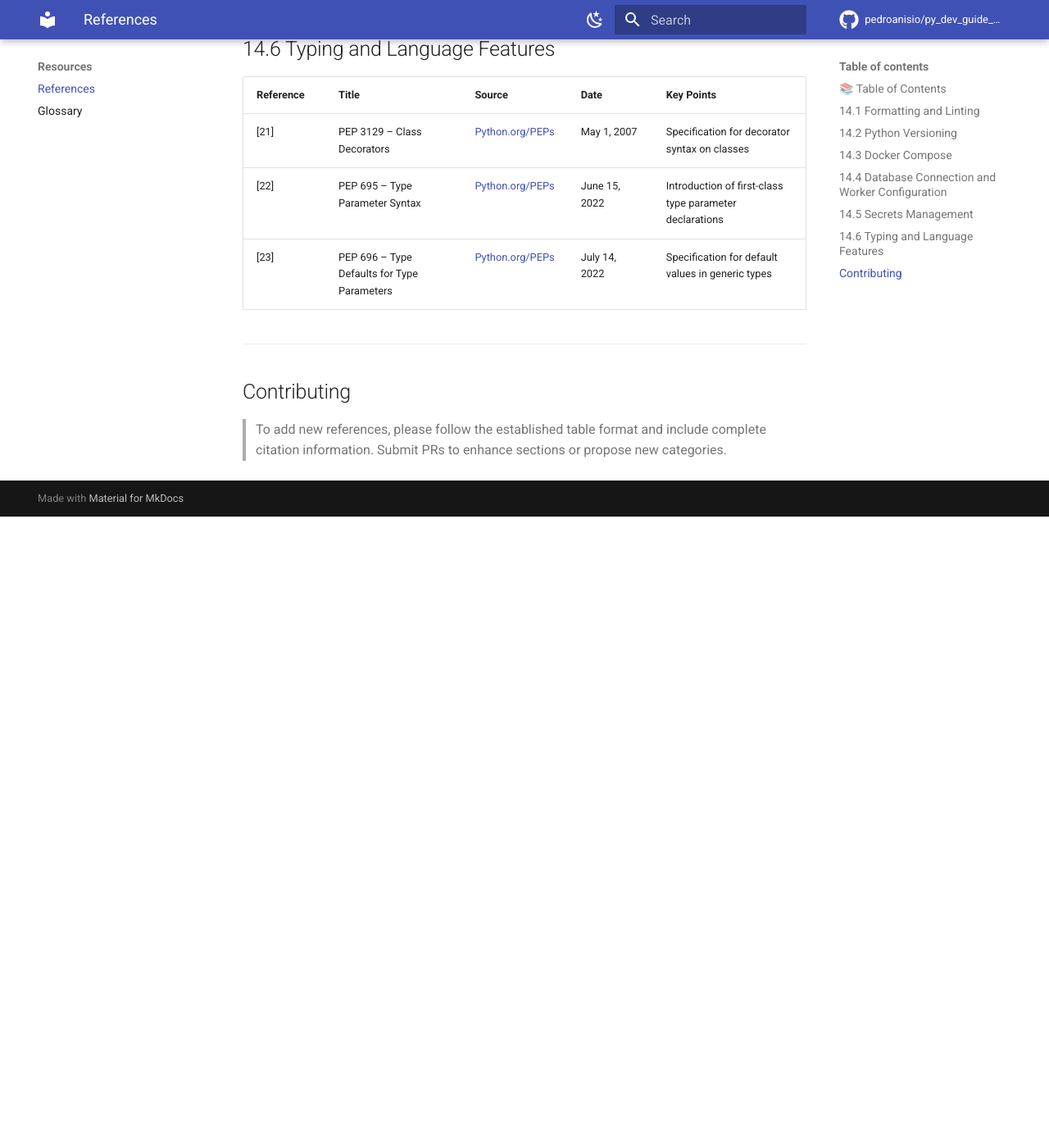
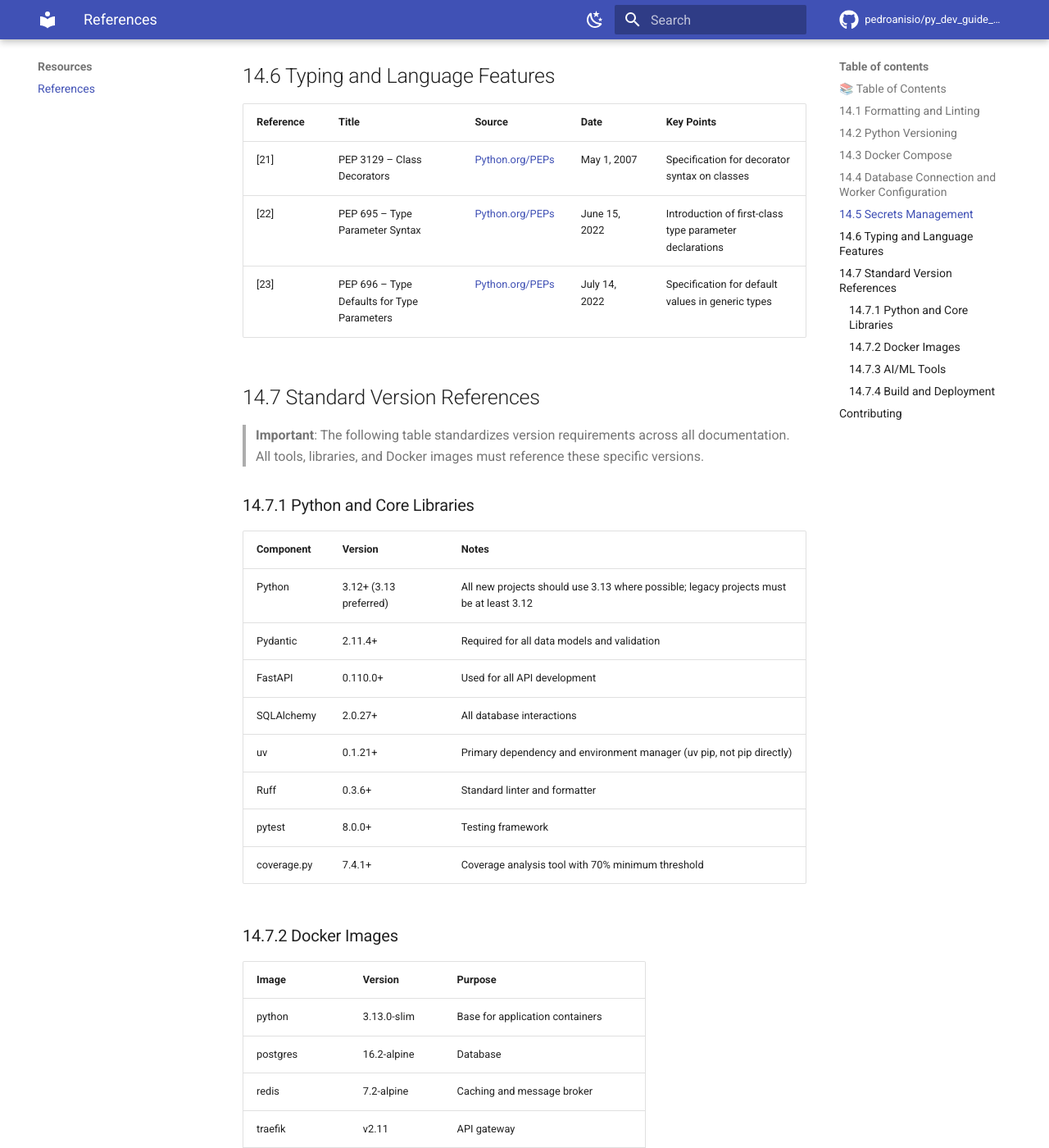
Before and after one commit to pedroanisio/py_dev_guide_2025, an MkDocs documentation site: the page built from docs/references.md, in a window 1280 px wide and 1400 px high, scrolled down 3081 px. Shown: the whole window at 82% size. Built offline with MkDocs 1.6.1 and Material for MkDocs 9.7.7, drawn with Linux system fonts in a browser that asks for light colours; comment, search, counter and statistics services are not loaded; before the commit the page ends 3711 px from its top, so only the background shows below that; some of the changed text lies outside the part shown.

Commit message:
Add design patterns section to documentation and standardize version references across AI and tooling. Updated mkdocs.yml to include a new navigation entry for design patterns. Enhanced ai.md with versioning details for various tools and libraries, and introduced a new references section to standardize version requirements for Python, libraries, and Docker images. Improved overall organization and clarity in the documentation.

```diff
--- a/docs/references.md
+++ b/docs/references.md
@@ -9,6 +9,7 @@
 - [14.4 Database Connection and Worker Configuration](#144-database-connection-and-worker-configuration)
 - [14.5 Secrets Management](#145-secrets-management)
 - [14.6 Typing and Language Features](#146-typing-and-language-features)
+- [14.7 Standard Version References](#147-standard-version-references)
 
 ---
 
@@ -65,6 +66,58 @@
 | [22] | PEP 695 – Type Parameter Syntax | [Python.org/PEPs](https://peps.python.org/pep-0695/) | June 15, 2022 | Introduction of first-class type parameter declarations |
 | [23] | PEP 696 – Type Defaults for Type Parameters | [Python.org/PEPs](https://peps.python.org/pep-0696/) | July 14, 2022 | Specification for default values in generic types |
 
+## 14.7 Standard Version References
+
+> **Important**: The following table standardizes version requirements across all documentation. All tools, libraries, and Docker images must reference these specific versions.
+
+### 14.7.1 Python and Core Libraries
+
+| Component | Version | Notes |
+|-----------|---------|-------|
+| Python | 3.12+ (3.13 preferred) | All new projects should use 3.13 where possible; legacy projects must be at least 3.12 |
+| Pydantic | 2.11.4+ | Required for all data models and validation |
+| FastAPI | 0.110.0+ | Used for all API development |
+| SQLAlchemy | 2.0.27+ | All database interactions |
+| uv | 0.1.21+ | Primary dependency and environment manager (uv pip, not pip directly) |
+| Ruff | 0.3.6+ | Standard linter and formatter |
+| pytest | 8.0.0+ | Testing framework |
+| coverage.py | 7.4.1+ | Coverage analysis tool with 70% minimum threshold |
+
+### 14.7.2 Docker Images
+
+| Image | Version | Purpose |
+|-------|---------|---------|
+| python | 3.13.0-slim | Base for application containers |
+| postgres | 16.2-alpine | Database |
+| redis | 7.2-alpine | Caching and message broker |
+| traefik | v2.11 | API gateway |
+| dpage/pgadmin4 | 8.3 | Database management (avoid :latest) |
+| ollama/ollama | 0.1.27 | LLM serving |
+| nvidia/cuda | 12.1.1-runtime | GPU compute base |
+
+### 14.7.3 AI/ML Tools
+
+| Tool | Version | Purpose |
+|------|---------|---------|
+| vLLM | 0.4.2+ | High-throughput LLM serving |
+| HuggingFace text-generation-inference | 2.0.1+ | Multi-GPU inference |
+| LiteLLM | 1.19.0+ | OpenAI-compatible API layer |
+| sentence-transformers | 2.5.0+ | Text embeddings |
+| Ray | 2.9.0+ | Distributed computing |
+| Qdrant | 1.7.3+ | Vector database |
+| MLflow | 2.10.0+ | Experiment tracking |
+
+### 14.7.4 Build and Deployment
+
+| Tool | Version | Purpose |
+|------|---------|---------|
+| Docker | 26.0.0+ | Container runtime |
+| Docker Compose | 2.24.0+ | Local development orchestration |
+| Kubernetes | 1.29+ | Production orchestration |
+| Celery | 5.3.6+ | Task queue |
+| Gunicorn | 21.2.0+ | WSGI server |
+| Uvicorn | 0.27.0+ | ASGI server |
+
 ---
 
 ## Contributing
--- a/mkdocs.yml
+++ b/mkdocs.yml
@@ -96,6 +96,7 @@
     - Modern Python Syntax: syntax.md
   - Architecture & Design:
     - Application Design: design.md
+    - Design Patterns: patterns.md
     - Testing: testing.md
     - Data Validation: validation.md
     - Logging & Observability: logging.md
@@ -109,7 +110,6 @@
     - Edge-Case Pitfalls: pitfalls.md
   - Resources:
     - References: references.md
-    - Glossary: glossary.md
 
 # Extra configurations
 extra_css:
```
Also changed, not shown: docs/ai.md (+59 -39 lines).
